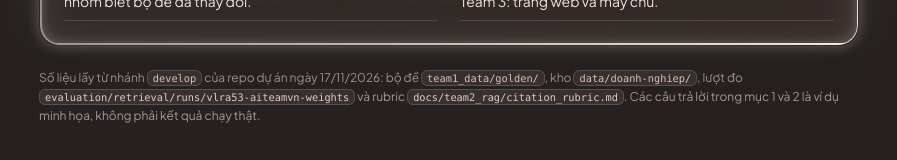
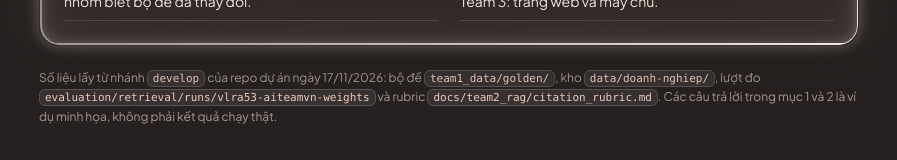
Before and after one commit to velvetforest/legal-rag-docs, a plain HTML site: page v/vietnamese-legal-rag/law-student-onboarding-visualization.html in a window 1280 px wide. Shown: the part 6298-6458 px from the top of the page, without its empty margins (191-1088 px from the left). Drawn offline with Linux system fonts and the light colour scheme.

Commit message:
viz: law-student-onboarding-visualization (min code size)

```diff
--- a/v/vietnamese-legal-rag/law-student-onboarding-visualization.html
+++ b/v/vietnamese-legal-rag/law-student-onboarding-visualization.html
@@ -527,7 +527,7 @@ body.mc-page { margin: 0; padding: 0 16px 40px; font-size: 15px; line-height: 1.
 .page { display: grid; gap: 22px; max-width: 820px; margin-inline: auto; }
 .intro { color: var(--mc-muted); font-size: 16px; line-height: 1.65; max-width: 44em; }
 .foot { font-size: 12px; color: var(--mc-muted); line-height: 1.6; }
-code { font-family: var(--mono); font-size: .86em; padding: 1px 5px; border-radius: 6px; background: var(--mc-alt); border: 1px solid var(--mc-alt-bd); color: var(--mc-strong); overflow-wrap: anywhere; }
+code { font-family: var(--mono); font-size: max(11px, .86em); padding: 1px 5px; border-radius: 6px; background: var(--mc-alt); border: 1px solid var(--mc-alt-bd); color: var(--mc-strong); overflow-wrap: anywhere; }
 .studio-card { padding: 24px; }
 .viz-title { font-size: 25px; }
 .viz-why b, .viz-takeaways b { color: var(--mc-strong); }
```
